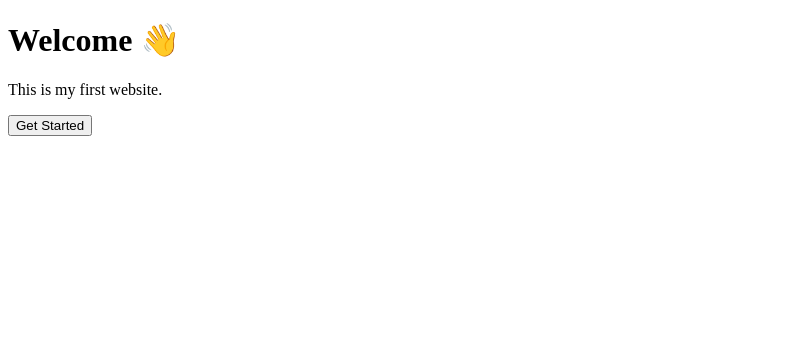
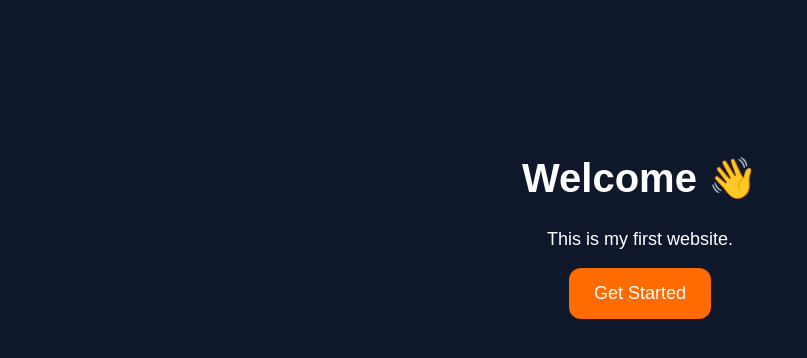
Before and after one commit to emmanuelopebiyi866-coder/-my-website, a plain HTML site: page index.html in a window 1280 px wide. Shown: the whole page, without its empty margins (0-807 px from the left). Drawn offline with Linux system fonts and the light colour scheme.

Commit message:
Update style.css

```diff
--- a/style.css
+++ b/style.css
@@ -1,14 +1,24 @@
-<!DOCTYPE html>
-<html>
-<head>
-<title>My Website</title>
-</head>
+body{
+background:#0f172a;
+color:white;
+font-family:Arial;
+text-align:center;
+padding-top:120px;
+}
 
-<body>
+h1{
+font-size:40px;
+}
 
-<h1>Welcome to My Website</h1>
+p{
+font-size:18px;
+}
 
-<p>This is my first website.</p>
-
-</body>
-</html>
+button{
+background:#ff6b00;
+color:white;
+border:none;
+padding:15px 25px;
+border-radius:12px;
+font-size:18px;
+}
```
